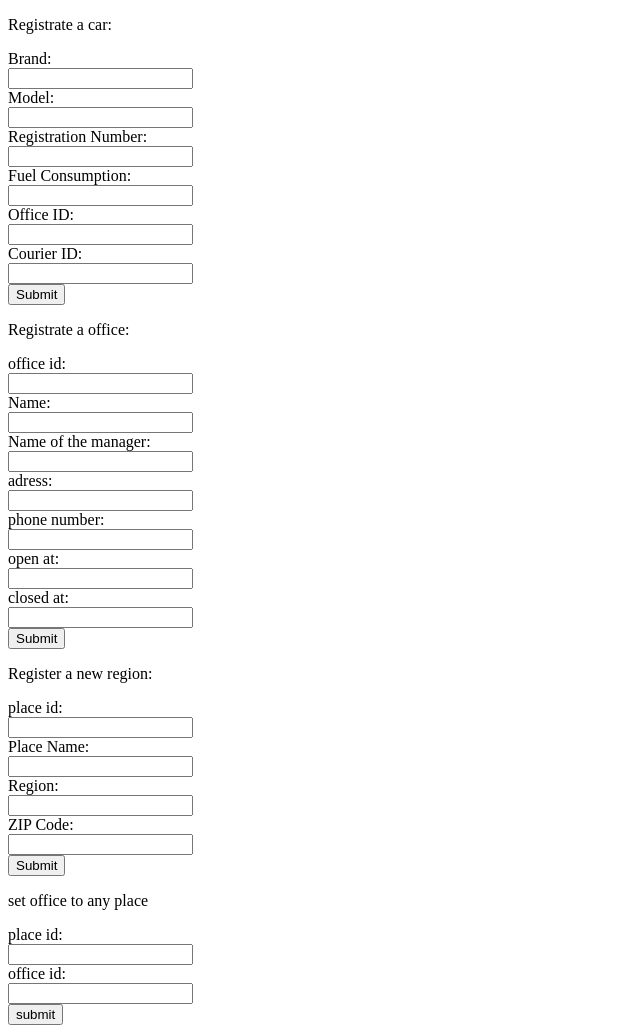
After one commit to Hristiyan123/courierCompany, a PHP site: page /dashboard/insert_data/inserting.php in a window 1280 px wide. The commit adds this page. Shown: the whole page, without its empty margins (0-640 px from the left). Run offline with PHP 8.4, Linux system fonts and the light colour scheme.

Commit message:
making a requests to database to create a new offices, cars and places

```diff
--- a/dashboard/courier_dashboard.php
+++ b/dashboard/courier_dashboard.php
@@ -35,6 +35,11 @@ include_once 'C:/xampp/htdocs/courierCompany/includes/delete_couriers_from_cars.
 
 <div class="deleteCourierFromCar"></div>
 
+<form action="insert_data/inserting.php">
+    <button type="submit">Go to Inserting Page</button>
+</form>
+
+
 
 
 </body>
--- /dev/null
+++ b/dashboard/insert_data/inserting.php
@@ -0,0 +1,100 @@
+<?php
+
+include_once 'C:/xampp/htdocs/courierCompany/includes/config.php';
+include_once 'C:/xampp/htdocs/courierCompany/includes/create_cars.php';
+include_once 'C:/xampp/htdocs/courierCompany/includes/create_offices.php';
+include_once 'C:/xampp/htdocs/courierCompany/includes/create_places.php';
+include_once 'C:/xampp/htdocs/courierCompany/includes/places_offices.php';
+
+?>
+
+
+<!DOCTYPE html>
+<html lang="en">
+<head>
+    <meta charset="UTF-8">
+    <meta name="viewport" content="width=device-width, initial-scale=1.0">
+    <title>Document</title>
+</head>
+<body>
+
+<form class="searchform" method="post">
+    <p>Registrate a car:</p>
+    <label for="brand">Brand:</label><br>
+    <input id="brand" type="text" name="brand"><br>
+
+    <label for="model">Model:</label><br>
+    <input id="model" type="text" name="model"><br>
+
+    <label for="registration_number">Registration Number:</label><br>
+    <input id="registration_number" type="text" name="registration_number"><br>
+
+    <label for="fuel_consumation">Fuel Consumption:</label><br>
+    <input id="fuel_consumation" type="text" name="fuel_consumation"><br>
+
+    <label for="office_id">Office ID:</label><br>
+    <input id="office_id" type="text" name="office_id"><br>
+
+    <label for="courier_id">Courier ID:</label><br>
+    <input id="courier_id" type="text" name="courier_id"><br>
+
+    <button type="submit" name="submitAddCar">Submit</button>
+</form>
+
+<form class="searchform" method="post">
+    <p>Registrate a office:</p>
+    <label for="officeId">office id:</label><br>
+    <input id="officeId" type="text" name="officeId"><br>
+
+    <label for="officeName">Name:</label><br>
+    <input id="officeName" type="text" name="officeName"><br>
+
+    <label for="manager">Name of the manager:</label><br>
+    <input id="manager" type="text" name="manager"><br>
+
+    <label for="address">adress:</label><br>
+    <input id="address" type="text" name="address"><br>
+
+    <label for="phone">phone number:</label><br>
+    <input id="phone" type="text" name="phone"><br>
+
+    <label for="work_start_time">open at:</label><br>
+    <input id="work_start_time" type="text" name="work_start_time"><br>
+
+    <label for="work_end_time">closed at:</label><br>
+    <input id="work_end_time" type="text" name="work_end_time"><br>
+
+
+    <button type="submit" name="submitAddOffice">Submit</button>
+</form>
+
+<form class="searchform" method="post">
+    <p>Register a new region:</p>
+
+    <label for="place_id">place id:</label><br>
+    <input id="place_id" type="text" name="place_id"><br>
+
+    <label for="placeName">Place Name:</label><br>
+    <input id="placeName" type="text" name="placeName"><br>
+
+    <label for="region">Region:</label><br>
+    <input id="region" type="text" name="region"><br>
+
+    <label for="zipCode">ZIP Code:</label><br>
+    <input id="zipCode" type="text" name="zipCode"><br>
+
+    <button type="submit" name="submitAddRegion">Submit</button>
+</form>
+
+<p>set office to any place<p>
+    <form method="post">
+        <label for="place_id">place id:</label><br>
+        <input id="place_id" name="place_id"><br>
+
+        <label for="office_id">office id:</label><br>
+        <input id="office_id" name="office_id"><br>
+
+        <button type="submit" name="submit">submit</button>
+    </form>
+</body>
+</html>
--- /dev/null
+++ b/includes/create_cars.php
@@ -0,0 +1,34 @@
+<?php
+if ($_SERVER["REQUEST_METHOD"] == "POST" && isset($_POST['submitAddCar'])) {
+    $brand = $_POST["brand"];
+    $model = $_POST["model"];
+    $registration_number = $_POST["registration_number"];
+    $fuel_consumation = $_POST["fuel_consumation"];
+    $office_id = $_POST["office_id"];
+    $courier_id = $_POST["courier_id"];
+
+    try {
+        require_once "dbh.inc.php";
+
+        $query = "INSERT INTO cars (brand, model, registration_number, fuel_consumation, office_id, courier_id) VALUES
+        (:brand, :model, :registration_number, :fuel_consumation, :office_id, :courier_id)";
+
+        $stmt = $pdo->prepare($query);
+
+        $stmt->bindParam(":brand", $brand);
+        $stmt->bindParam(":model", $model);
+        $stmt->bindParam(":registration_number", $registration_number);
+        $stmt->bindParam(":fuel_consumation", $fuel_consumation);
+        $stmt->bindParam(":office_id", $office_id);
+        $stmt->bindParam(":courier_id", $courier_id);
+
+        $stmt->execute();
+
+
+        header("Location: inserting.php");
+        exit();
+    } catch (\Throwable $th) {
+        die("Query failed: " . $th->getMessage());
+    }
+}
+?>
--- /dev/null
+++ b/includes/create_offices.php
@@ -0,0 +1,35 @@
+<?php
+if ($_SERVER["REQUEST_METHOD"] == "POST" && isset($_POST['submitAddOffice'])) {
+    $officeId = $_POST["officeId"];
+    $officeName = $_POST["officeName"];
+    $manager = $_POST["manager"];
+    $address = $_POST["address"];
+    $phone = $_POST["phone"];
+    $workStartTime = $_POST["work_start_time"];
+    $workEndTime = $_POST["work_end_time"];
+
+    try {
+        require_once "dbh.inc.php";
+
+        $query = "INSERT INTO offices (office_id, office_name, manager, address, phone, work_start_time, work_end_time) VALUES
+        (:officeId, :officeName, :manager, :address, :phone, :workStartTime, :workEndTime)";
+
+        $stmt = $pdo->prepare($query);
+
+        $stmt->bindParam(":officeId", $officeId);
+        $stmt->bindParam(":officeName", $officeName);
+        $stmt->bindParam(":manager", $manager);
+        $stmt->bindParam(":address", $address);
+        $stmt->bindParam(":phone", $phone);
+        $stmt->bindParam(":workStartTime", $workStartTime);
+        $stmt->bindParam(":workEndTime", $workEndTime);
+
+        $stmt->execute();
+
+        header("Location: inserting.php");
+        exit();
+    } catch (\Throwable $th) {
+        die("Query failed: " . $th->getMessage());
+    }
+}
+?>
--- /dev/null
+++ b/includes/create_places.php
@@ -0,0 +1,29 @@
+<?php
+if ($_SERVER["REQUEST_METHOD"] == "POST" && isset($_POST['submitAddRegion'])) {
+    $place_id = $_POST["place_id"];
+    $placeName = $_POST["placeName"];
+    $region = $_POST["region"];
+    $zipCode = $_POST["zipCode"];
+
+    try {
+        require_once "dbh.inc.php";
+
+        $query = "INSERT INTO places (place_id, place_name, region, zip_code) VALUES
+        (:place_id, :placeName, :region, :zipCode)";
+
+        $stmt = $pdo->prepare($query);
+
+        $stmt->bindParam(":place_id", $place_id);
+        $stmt->bindParam(":placeName", $placeName);
+        $stmt->bindParam(":region", $region);
+        $stmt->bindParam(":zipCode", $zipCode);
+
+        $stmt->execute();
+
+        header("Location: inserting.php");
+        exit();
+    } catch (\Throwable $th) {
+        die("Query failed: " . $th->getMessage());
+    }
+}
+?>
--- /dev/null
+++ b/includes/places_offices.php
@@ -0,0 +1,20 @@
+<?php
+
+if ($_SERVER["REQUEST_METHOD"] == "POST" && isset($_POST['submit'])) {
+    $place_id = $_POST["place_id"];
+    $office_id = $_POST["office_id"];
+
+    try {
+        require_once "dbh.inc.php";
+
+        $query = "INSERT INTO places_offices (place_id, office_id) VALUES (:place_id, :office_id)";
+        $stmt = $pdo->prepare($query);
+        $stmt->bindParam(":place_id", $place_id);
+        $stmt->bindParam(":office_id", $office_id);
+        $stmt->execute();
+
+    } catch (\Throwable $th) {
+        die  ($th->getMessage());
+    }
+}
+?>
--- a/index.php
+++ b/index.php
@@ -77,7 +77,7 @@ car_id INT AUTO_INCREMENT NOT NULL,
  brand VARCHAR(60),
  model VARCHAR(60),
  registration_number VARCHAR(20),
- fuel_consumption FLOAT,
+ fuel_consumation FLOAT,
  office_id INT,
  courier_id INT UNIQUE,
  PRIMARY KEY (car_id),
```
